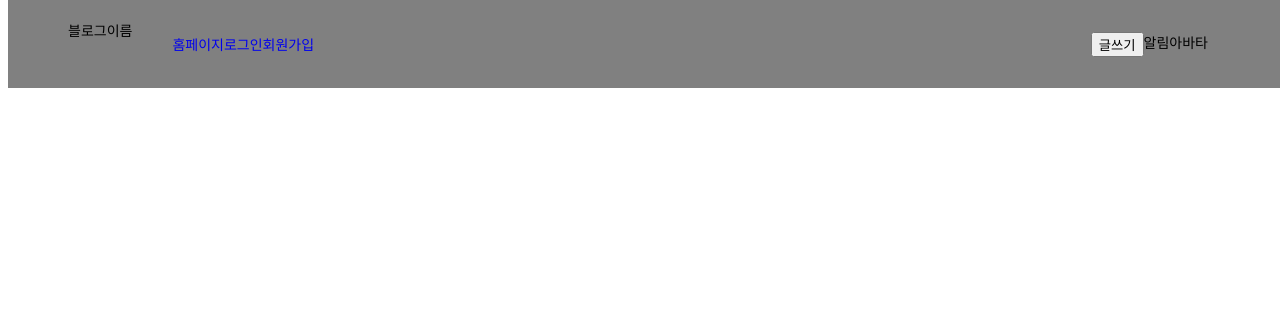
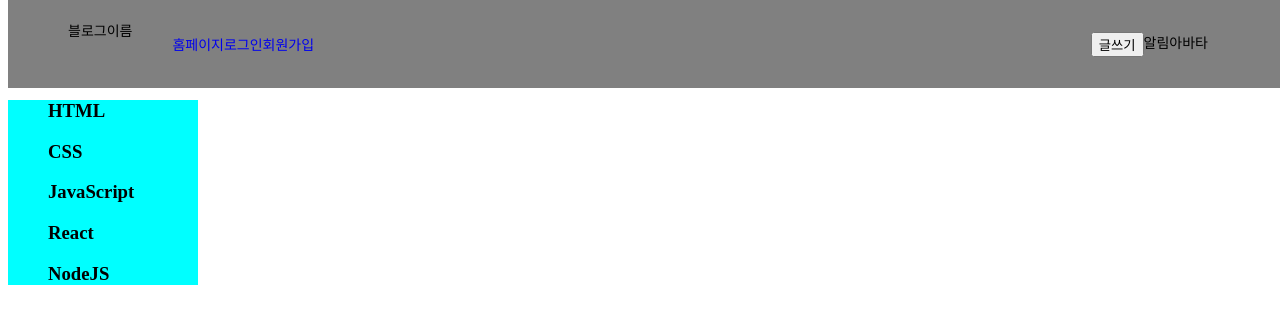
Before and after one commit to leejeawon92/React-Blog, a React (Create React App) app: page / in a window 1280 px wide. Shown: the top 324 px of the page. Built offline with nearby package versions, Linux system fonts and the light colour scheme.

Commit message:
Side Menu about layout

```diff
--- a/src/screens/Home.js
+++ b/src/screens/Home.js
@@ -1,8 +1,11 @@
+import Header from './Header';
+import Sidemenu from './Sidemenu';
 
 function Home() {
   return (
     <>
-      홈페이지
+      <Header/>
+      <Sidemenu/>
     </>
   );
 }
--- /dev/null
+++ b/src/screens/Sidemenu.js
@@ -0,0 +1,29 @@
+import styled from "styled-components";
+
+const SideMain = styled.div`
+  margin-top: 100px;
+  background-color: aqua;
+  width: 15%;
+
+`
+
+const Content = styled.ul`
+`
+
+function Sidemenu() {
+  return (
+    <>
+      <SideMain>
+        <Content>
+          <h3>HTML</h3>
+          <h3>CSS</h3>
+          <h3>JavaScript</h3>
+          <h3>React</h3>
+          <h3>NodeJS</h3>
+        </Content>
+      </SideMain>
+    </>
+  );
+}
+
+export default Sidemenu;
```
